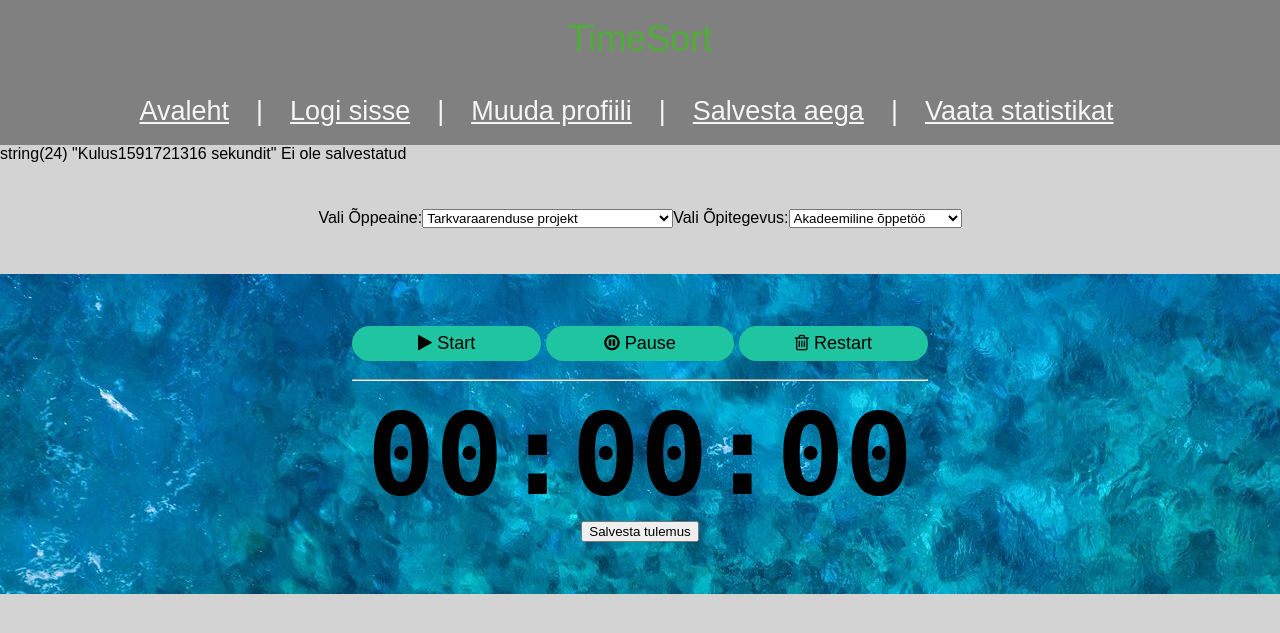
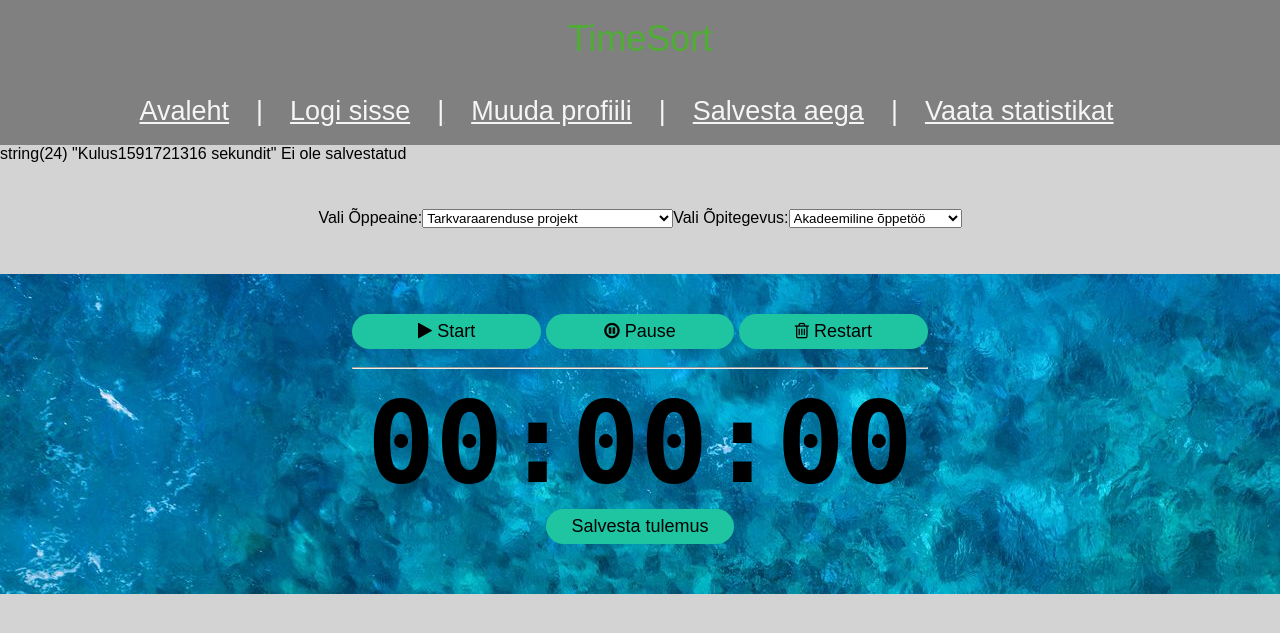
Before and after one commit to henrimag/projekt, a PHP site: page /site/timer.php in a window 1280 px wide. Shown: the top 633 px of the page. Run offline with PHP 8.4, Linux system fonts and the light colour scheme; data that the repository does not hold is empty.

Commit message:
muudatused button

```diff
--- a/style/timer.css
+++ b/style/timer.css
@@ -64,7 +64,7 @@ input[type="submit"] {
   margin: 0 0 1em 0;
 }
 
-.timerDiv input[type="button"] {
+.timerDiv input[type="button"], .timerDiv input[type="submit"] {
   border: none;
   outline: none;
   height: 35px;
```
